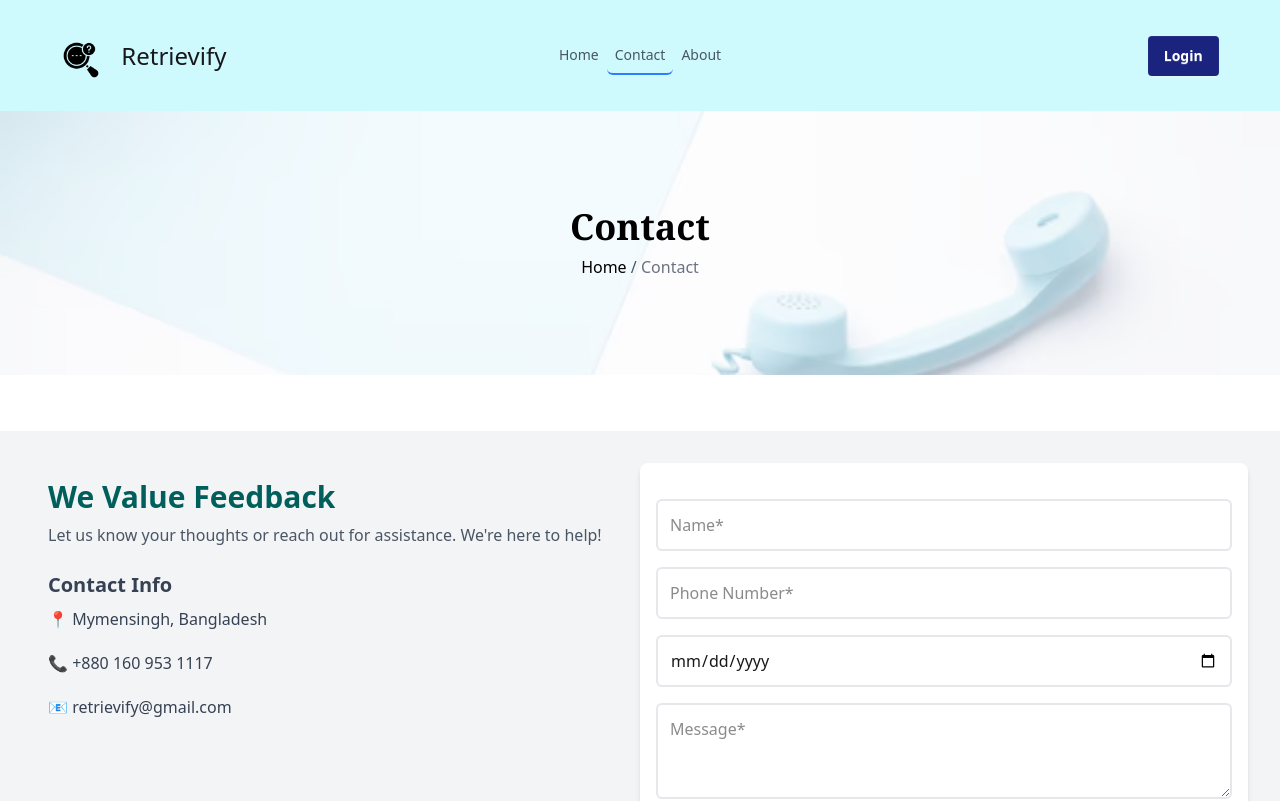
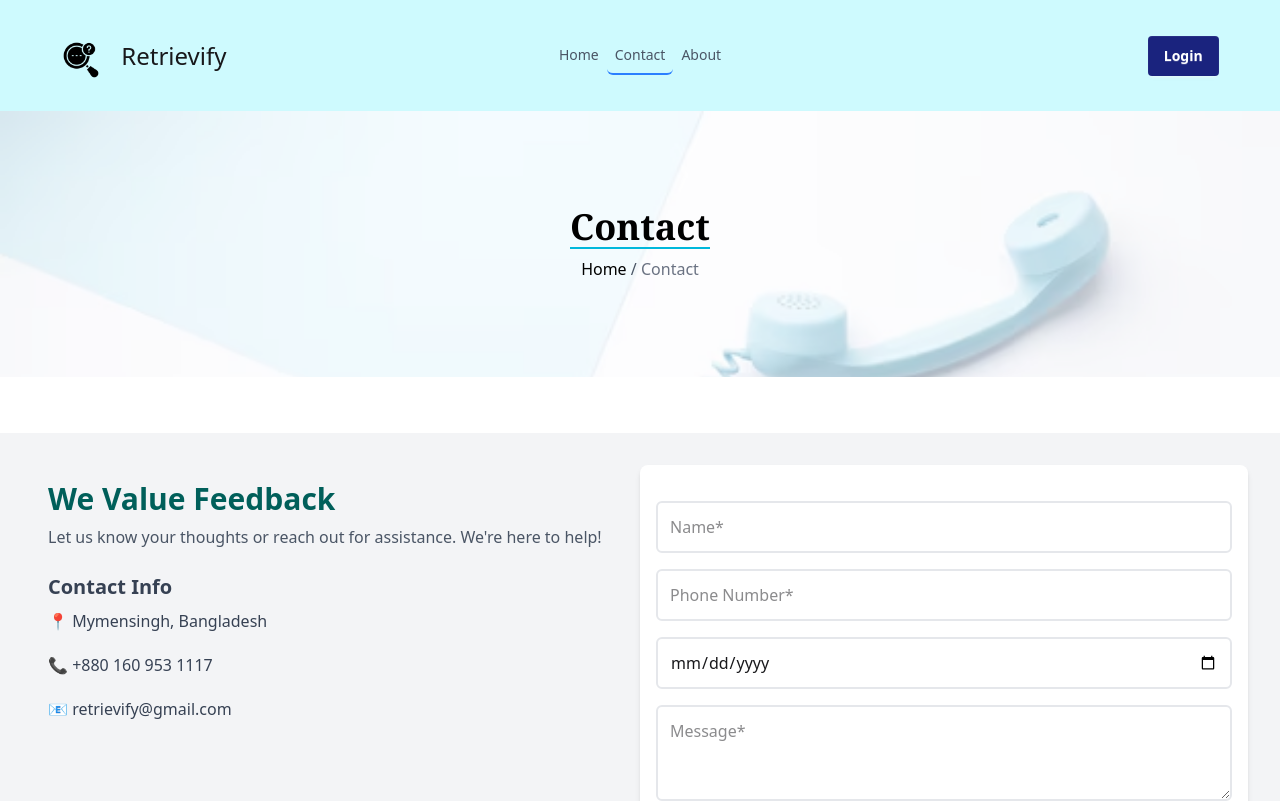
Before and after one commit to Mehedi752/Retrievify-Client, a React (Vite) app: page /contact in a window 1280 px wide. Shown: the top 801 px of the page. Built offline with nearby package versions, Linux system fonts and the light colour scheme; no server answers.

Commit message:
front end design done

```diff
--- a/src/pages/Contact/Contact.jsx
+++ b/src/pages/Contact/Contact.jsx
@@ -11,7 +11,7 @@ const Contact = () => {
           className="absolute w-full h-full bg-no-repeat bg-cover opacity-50"
         />
         <div className="relative z-10 text-center">
-          <h1 className="text-4xl font-serif font-semibold text-black hob">
+          <h1 className="text-4xl font-serif font-semibold text-black border-b-2 border-cyan-500">
             Contact
           </h1>
           <nav className="mt-2 text-gray-600">
```
